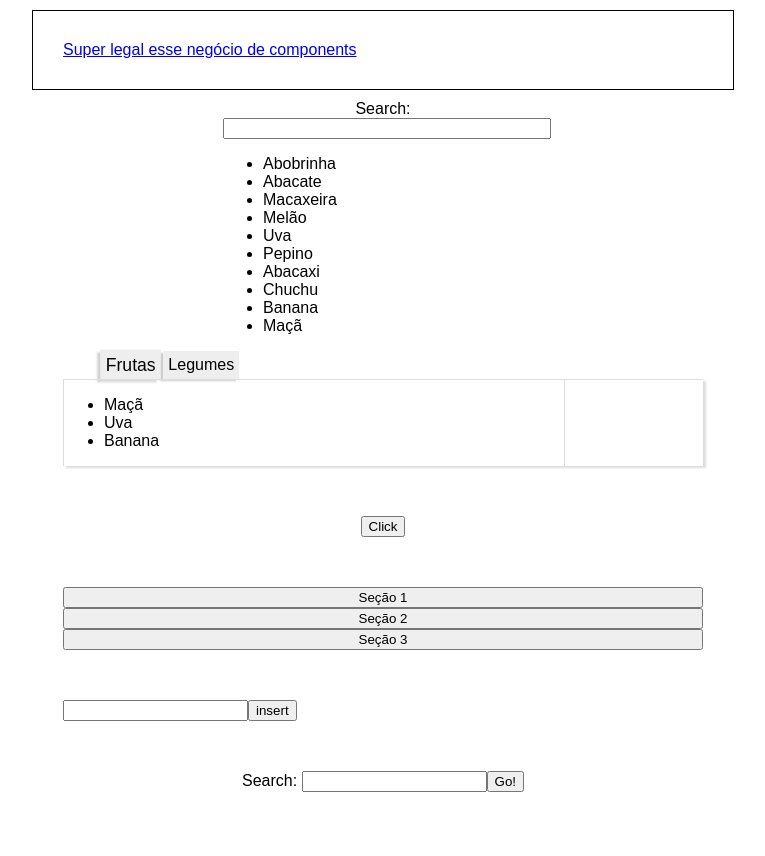
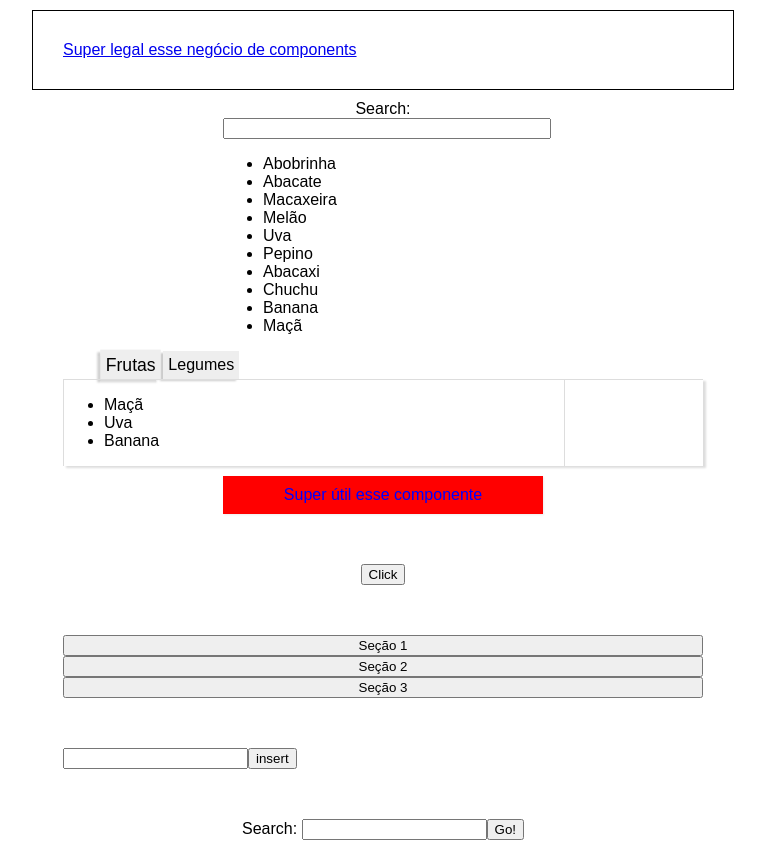
Before and after one commit to watinha/react-examples, a React (Create React App) app: page / in a window 1280 px wide. Shown: the whole page, without its empty margins (257-1022 px from the left). Before the commit the page ends 808 px from the top, so only its background shows below. Built offline with nearby package versions, Linux system fonts and the light colour scheme.

Commit message:
adding super simple component

```diff
--- a/src/App.js
+++ b/src/App.js
@@ -8,6 +8,7 @@ import Message from './simple/message';
 import Accordion from './simple/accordion';
 import Todo from './simple/todo';
 import SearchWikipedia from './simple/ajax/search_wikipedia';
+import SuperSimple from './simple/super_simple';
 
 class App extends Component {
   constructor(props) {
@@ -54,6 +55,7 @@ class App extends Component {
         <Tooltip content="Super legal esse negócio de components" more="super legal" time={300}/>
         <Filtering options={this.options} />
         <Tabpanel structure={this.panel_props}/>
+        <SuperSimple title="Super útil esse componente" />
         <Message button="Click" message="Super legal!!!" />
         <Accordion />
         <Todo />
--- /dev/null
+++ b/src/simple/super_simple.css
@@ -0,0 +1,8 @@
+.super_simple {
+    background-color: red;
+    color: blue;
+    padding: 10px;
+    max-width: 300px;
+    margin: 10px auto;
+    box-shadow: 1px 1px 2px #EEE;
+}
--- /dev/null
+++ b/src/simple/super_simple.js
@@ -0,0 +1,12 @@
+import React from 'react';
+import './super_simple.css';
+
+export default class SuperSimple extends React.Component {
+    render () {
+        return (
+            <div className="super_simple">
+                {this.props.title}
+            </div>
+        );
+    }
+}
```
Also changed, not shown: 1 other file (tests, documents, lock files or other folders).
